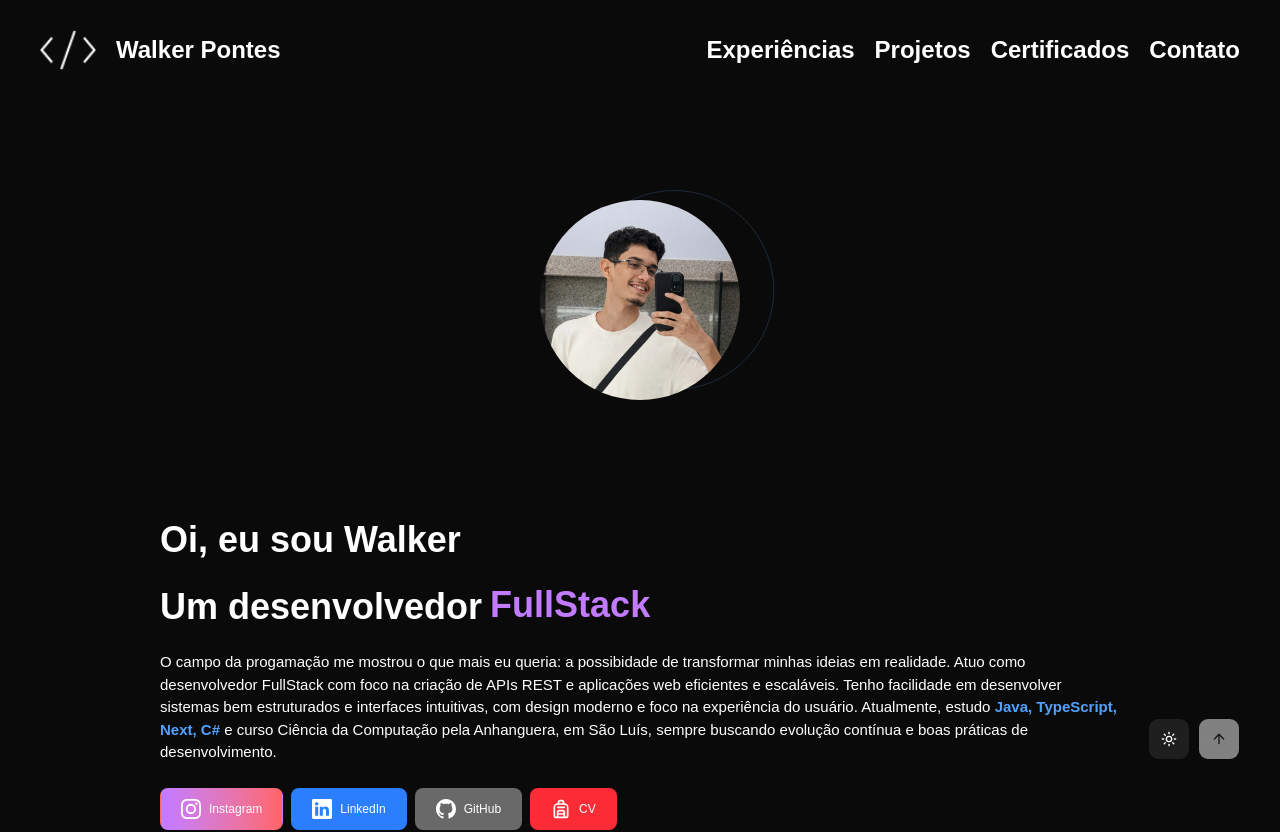
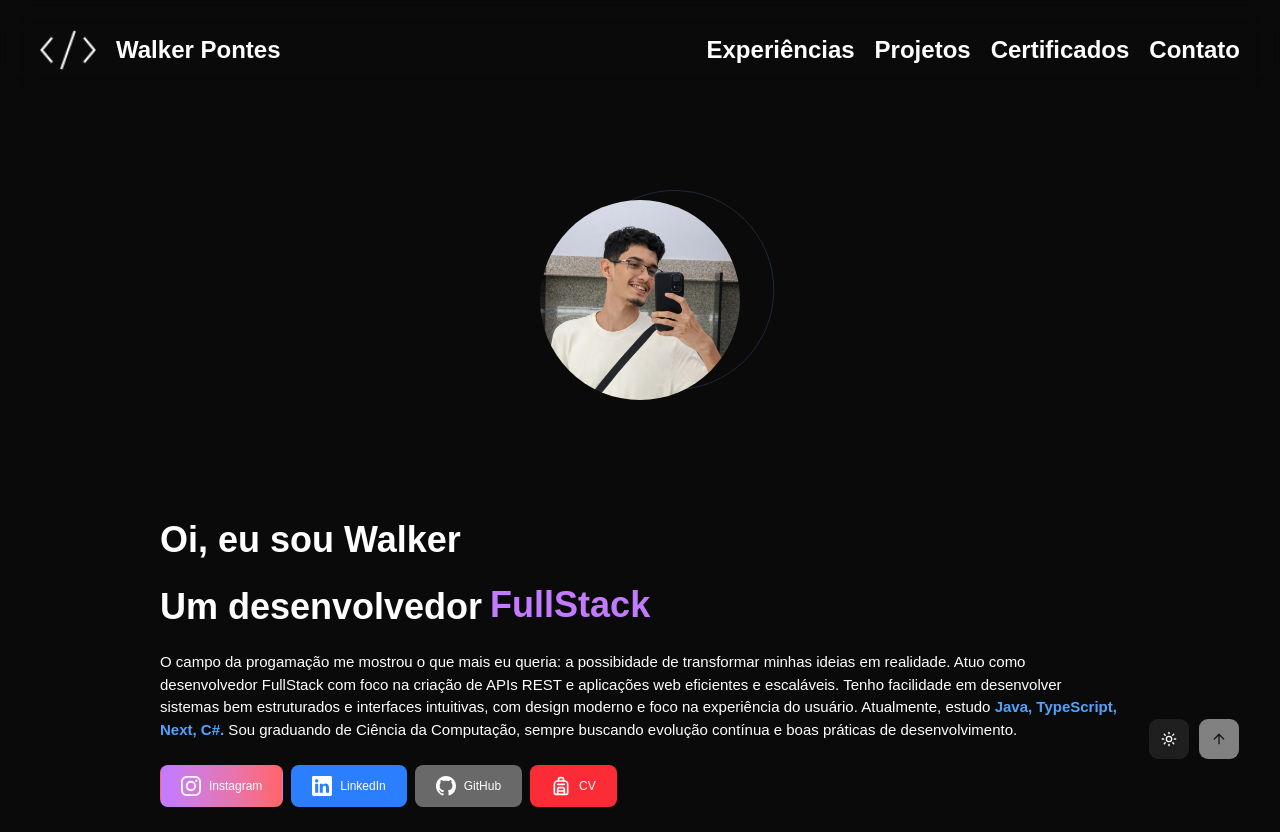
Before and after one commit to walkerpontes/projeto-site-pessoal, a React (Vite) app: page / in a window 1280 px wide. Shown: the top 832 px of the page. Built offline with nearby package versions, Linux system fonts and the light colour scheme; no server answers.

Commit message:
changed about text

```diff
--- a/src/components/about.tsx
+++ b/src/components/about.tsx
@@ -43,8 +43,7 @@ export default function About() {
               APIs REST e aplicações web eficientes e escaláveis. Tenho facilidade em desenvolver
               sistemas bem estruturados e interfaces intuitivas, com design moderno e foco na
               experiência do usuário. Atualmente, estudo{' '}
-              <span className="text-blue-400 font-bold">Java, TypeScript, Next, C# </span> e curso
-              Ciência da Computação pela Anhanguera, em São Luís, sempre buscando evolução contínua
+              <span className="text-blue-400 font-bold">Java, TypeScript, Next, C#.</span> Sou graduando de Ciência da Computação, sempre buscando evolução contínua
               e boas práticas de desenvolvimento.
             </p>
           </div>
```
